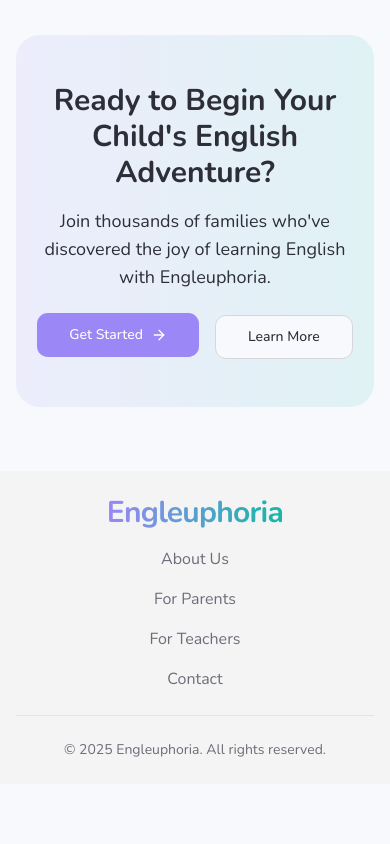
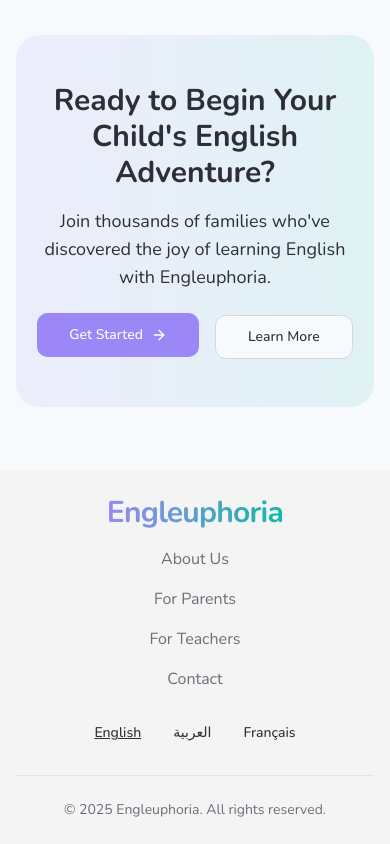
Before and after one commit to zahradj/engleuphoria, a React (Vite) app: page / in a window 390 px wide. Shown: the part 4105-4949 px from the top of the page. Before the commit the page ends 4889 px from the top, so only its background shows below. Built offline with nearby package versions, Linux system fonts and the light colour scheme.

Commit message:
Add Arabic and French languages
Adds Arabic and French language support, potentially including UI translations and language selection options.

```diff
--- a/src/App.tsx
+++ b/src/App.tsx
@@ -4,6 +4,7 @@ import { Toaster as Sonner } from "@/components/ui/sonner";
 import { TooltipProvider } from "@/components/ui/tooltip";
 import { QueryClient, QueryClientProvider } from "@tanstack/react-query";
 import { BrowserRouter, Routes, Route } from "react-router-dom";
+import { LanguageProvider } from "./contexts/LanguageContext";
 import Index from "./pages/Index";
 import Dashboard from "./pages/Dashboard";
 import Classroom from "./pages/Classroom";
@@ -19,6 +20,7 @@ const queryClient = new QueryClient();
 const App = () => (
   <QueryClientProvider client={queryClient}>
     <TooltipProvider>
+      <LanguageProvider>
         <Toaster />
         <Sonner />
         <BrowserRouter>
@@ -34,6 +36,7 @@ const App = () => (
             <Route path="*" element={<NotFound />} />
           </Routes>
         </BrowserRouter>
+      </LanguageProvider>
     </TooltipProvider>
   </QueryClientProvider>
 );
--- a/src/components/StudentHeader.tsx
+++ b/src/components/StudentHeader.tsx
@@ -2,10 +2,17 @@
 import { useState } from "react";
 import { PointsBadge } from "./PointsBadge";
 import { Button } from "@/components/ui/button";
-import { Bell, User, Menu } from "lucide-react";
+import { Bell, User, Menu, Globe } from "lucide-react";
 import { useNavigate } from "react-router-dom";
 import { Logo } from "./Logo";
 import { Sheet, SheetContent, SheetTrigger } from "@/components/ui/sheet";
+import {
+  DropdownMenu,
+  DropdownMenuContent,
+  DropdownMenuItem,
+  DropdownMenuTrigger,
+} from "@/components/ui/dropdown-menu";
+import { useLanguage } from "@/contexts/LanguageContext";
 
 interface StudentHeaderProps {
   studentName: string;
@@ -15,6 +22,7 @@ interface StudentHeaderProps {
 export function StudentHeader({ studentName, points }: StudentHeaderProps) {
   const navigate = useNavigate();
   const [open, setOpen] = useState(false);
+  const { language, setLanguage } = useLanguage();
 
   return (
     <header className="w-full bg-white shadow-sm py-3 px-4">
@@ -32,6 +40,35 @@ export function StudentHeader({ studentName, points }: StudentHeaderProps) {
           <Button variant="outline" size="icon" className="rounded-full">
             <User size={20} />
           </Button>
+
+          {/* Language Selector */}
+          <DropdownMenu>
+            <DropdownMenuTrigger asChild>
+              <Button variant="outline" size="icon" className="rounded-full">
+                <Globe size={20} />
+              </Button>
+            </DropdownMenuTrigger>
+            <DropdownMenuContent align="end">
+              <DropdownMenuItem
+                onClick={() => setLanguage('english')}
+                className={language === 'english' ? 'bg-muted' : ''}
+              >
+                English
+              </DropdownMenuItem>
+              <DropdownMenuItem
+                onClick={() => setLanguage('arabic')}
+                className={language === 'arabic' ? 'bg-muted' : ''}
+              >
+                العربية
+              </DropdownMenuItem>
+              <DropdownMenuItem
+                onClick={() => setLanguage('french')}
+                className={language === 'french' ? 'bg-muted' : ''}
+              >
+                Français
+              </DropdownMenuItem>
+            </DropdownMenuContent>
+          </DropdownMenu>
         </div>
 
         {/* Mobile menu */}
@@ -61,6 +98,34 @@ export function StudentHeader({ studentName, points }: StudentHeaderProps) {
                   <User size={18} />
                   <span>Profile</span>
                 </Button>
+
+                {/* Language Selection */}
+                <div className="mt-4 border-t pt-4">
+                  <p className="text-sm text-muted-foreground mb-2">Language:</p>
+                  <div className="grid grid-cols-3 gap-2">
+                    <Button
+                      size="sm"
+                      variant={language === 'english' ? 'default' : 'outline'}
+                      onClick={() => setLanguage('english')}
+                    >
+                      English
+                    </Button>
+                    <Button
+                      size="sm"
+                      variant={language === 'arabic' ? 'default' : 'outline'}
+                      onClick={() => setLanguage('arabic')}
+                    >
+                      العربية
+                    </Button>
+                    <Button
+                      size="sm"
+                      variant={language === 'french' ? 'default' : 'outline'}
+                      onClick={() => setLanguage('french')}
+                    >
+                      Français
+                    </Button>
+                  </div>
+                </div>
               </div>
             </SheetContent>
           </Sheet>
--- a/src/components/index/Footer.tsx
+++ b/src/components/index/Footer.tsx
@@ -1,9 +1,13 @@
 
 import { useNavigate } from "react-router-dom";
 import { Logo } from "@/components/Logo";
+import { Button } from "@/components/ui/button";
+import { Globe } from "lucide-react";
+import { useLanguage } from "@/contexts/LanguageContext";
 
 export const Footer = () => {
   const navigate = useNavigate();
+  const { language, setLanguage, languageText } = useLanguage();
 
   return (
     <footer className="bg-muted py-6">
@@ -16,7 +20,7 @@ export const Footer = () => {
           {/* Mobile Footer Links */}
           <div className="flex flex-col md:hidden gap-4 text-center">
             <a href="#" className="text-muted-foreground hover:text-foreground">
-              About Us
+              {languageText.aboutUs}
             </a>
             <a
               href="#"
@@ -26,7 +30,7 @@ export const Footer = () => {
                 navigate('/for-parents');
               }}
             >
-              For Parents
+              {languageText.forParents}
             </a>
             <a
               href="#"
@@ -36,17 +40,45 @@ export const Footer = () => {
                 navigate('/for-teachers');
               }}
             >
-              For Teachers
+              {languageText.forTeachers}
             </a>
             <a href="#" className="text-muted-foreground hover:text-foreground">
-              Contact
+              {languageText.contact}
             </a>
+
+            {/* Language Selector for Mobile */}
+            <div className="flex justify-center gap-2 mt-2">
+              <Button
+                size="sm"
+                variant="ghost"
+                className={language === 'english' ? 'underline' : ''}
+                onClick={() => setLanguage('english')}
+              >
+                English
+              </Button>
+              <Button
+                size="sm"
+                variant="ghost"
+                className={language === 'arabic' ? 'underline' : ''}
+                onClick={() => setLanguage('arabic')}
+              >
+                العربية
+              </Button>
+              <Button
+                size="sm"
+                variant="ghost"
+                className={language === 'french' ? 'underline' : ''}
+                onClick={() => setLanguage('french')}
+              >
+                Français
+              </Button>
+            </div>
           </div>
 
           {/* Desktop Footer Links */}
-          <div className="hidden md:flex gap-6">
+          <div className="hidden md:flex gap-6 items-center">
             <a href="#" className="text-muted-foreground hover:text-foreground">
-              About Us
+              {languageText.aboutUs}
             </a>
             <a
               href="#"
@@ -56,7 +88,7 @@ export const Footer = () => {
                 navigate('/for-parents');
               }}
             >
-              For Parents
+              {languageText.forParents}
             </a>
             <a
               href="#"
@@ -66,11 +98,41 @@ export const Footer = () => {
                 navigate('/for-teachers');
               }}
             >
-              For Teachers
+              {languageText.forTeachers}
             </a>
             <a href="#" className="text-muted-foreground hover:text-foreground">
-              Contact
+              {languageText.contact}
             </a>
+
+            {/* Language Selector for Desktop */}
+            <div className="ml-4 flex items-center gap-1">
+              <Globe className="h-4 w-4 text-muted-foreground" />
+              <span className="mx-1 text-muted-foreground">|</span>
+              <Button
+                size="sm"
+                variant="ghost"
+                className={`px-2 py-1 h-auto ${language === 'english' ? 'text-foreground underline' : 'text-muted-foreground'}`}
+                onClick={() => setLanguage('english')}
+              >
+                EN
+              </Button>
+              <Button
+                size="sm"
+                variant="ghost"
+                className={`px-2 py-1 h-auto ${language === 'arabic' ? 'text-foreground underline' : 'text-muted-foreground'}`}
+                onClick={() => setLanguage('arabic')}
+              >
+                AR
+              </Button>
+              <Button
+                size="sm"
+                variant="ghost"
+                className={`px-2 py-1 h-auto ${language === 'french' ? 'text-foreground underline' : 'text-muted-foreground'}`}
+                onClick={() => setLanguage('french')}
+              >
+                FR
+              </Button>
+            </div>
           </div>
         </div>
 
--- a/src/components/index/Header.tsx
+++ b/src/components/index/Header.tsx
@@ -3,12 +3,20 @@ import { useState } from "react";
 import { useNavigate } from "react-router-dom";
 import { Button } from "@/components/ui/button";
 import { Logo } from "@/components/Logo";
-import { Menu, X } from "lucide-react";
+import { Menu, X, Globe } from "lucide-react";
 import { Sheet, SheetContent, SheetTrigger } from "@/components/ui/sheet";
+import {
+  DropdownMenu,
+  DropdownMenuContent,
+  DropdownMenuItem,
+  DropdownMenuTrigger,
+} from "@/components/ui/dropdown-menu";
+import { useLanguage } from "@/contexts/LanguageContext";
 
 export const Header = () => {
   const navigate = useNavigate();
   const [open, setOpen] = useState(false);
+  const { language, setLanguage, languageText } = useLanguage();
 
   return (
     <header className="w-full bg-white/80 backdrop-blur-sm shadow-sm py-3 px-4">
@@ -17,10 +25,47 @@ export const Header = () => {
 
         {/* Desktop Navigation */}
         <div className="hidden sm:flex items-center gap-4">
-          <Button variant="ghost" onClick={() => navigate('/for-parents')}>For Parents</Button>
-          <Button variant="ghost" onClick={() => navigate('/for-teachers')}>For Teachers</Button>
-          <Button variant="outline" onClick={() => navigate('/login')}>Log In</Button>
-          <Button onClick={() => navigate('/signup')}>Sign Up</Button>
+          <Button variant="ghost" onClick={() => navigate('/for-parents')}>
+            {languageText.forParents}
+          </Button>
+          <Button variant="ghost" onClick={() => navigate('/for-teachers')}>
+            {languageText.forTeachers}
+          </Button>
+          <Button variant="outline" onClick={() => navigate('/login')}>
+            {languageText.logIn}
+          </Button>
+          <Button onClick={() => navigate('/signup')}>
+            {languageText.signUp}
+          </Button>
+
+          {/* Language Selector */}
+          <DropdownMenu>
+            <DropdownMenuTrigger asChild>
+              <Button variant="outline" size="icon">
+                <Globe className="h-[1.2rem] w-[1.2rem]" />
+              </Button>
+            </DropdownMenuTrigger>
+            <DropdownMenuContent align="end">
+              <DropdownMenuItem
+                onClick={() => setLanguage('english')}
+                className={language === 'english' ? 'bg-muted' : ''}
+              >
+                English
+              </DropdownMenuItem>
+              <DropdownMenuItem
+                onClick={() => setLanguage('arabic')}
+                className={language === 'arabic' ? 'bg-muted' : ''}
+              >
+                العربية
+              </DropdownMenuItem>
+              <DropdownMenuItem
+                onClick={() => setLanguage('french')}
+                className={language === 'french' ? 'bg-muted' : ''}
+              >
+                Français
+              </DropdownMenuItem>
+            </DropdownMenuContent>
+          </DropdownMenu>
         </div>
 
         {/* Mobile Navigation */}
@@ -39,19 +84,55 @@ export const Header = () => {
               <Button variant="ghost" onClick={() => {
                 navigate('/for-parents');
                 setOpen(false);
-              }}>For Parents</Button>
+              }}>
+                {languageText.forParents}
+              </Button>
               <Button variant="ghost" onClick={() => {
                 navigate('/for-teachers');
                 setOpen(false);
-              }}>For Teachers</Button>
+              }}>
+                {languageText.forTeachers}
+              </Button>
               <Button variant="outline" onClick={() => {
                 navigate('/login');
                 setOpen(false);
-              }}>Log In</Button>
+              }}>
+                {languageText.logIn}
+              </Button>
               <Button onClick={() => {
                 navigate('/signup');
                 setOpen(false);
-              }} className="mt-2">Sign Up</Button>
+              }} className="mt-2">
+                {languageText.signUp}
+              </Button>
+
+              {/* Mobile Language Selector */}
+              <div className="mt-4 border-t pt-4 flex flex-col gap-2">
+                <p className="text-sm text-muted-foreground">Language:</p>
+                <div className="flex gap-2">
+                  <Button
+                    size="sm"
+                    variant={language === 'english' ? 'default' : 'outline'}
+                    onClick={() => setLanguage('english')}
+                  >
+                    English
+                  </Button>
+                  <Button
+                    size="sm"
+                    variant={language === 'arabic' ? 'default' : 'outline'}
+                    onClick={() => setLanguage('arabic')}
+                  >
+                    العربية
+                  </Button>
+                  <Button
+                    size="sm"
+                    variant={language === 'french' ? 'default' : 'outline'}
+                    onClick={() => setLanguage('french')}
+                  >
+                    Français
+                  </Button>
+                </div>
+              </div>
             </div>
           </SheetContent>
         </Sheet>
--- /dev/null
+++ b/src/contexts/LanguageContext.tsx
@@ -0,0 +1,66 @@
+
+import React, { createContext, useContext, useState, ReactNode } from 'react';
+
+type Language = 'english' | 'arabic' | 'french';
+
+interface LanguageContextType {
+  language: Language;
+  setLanguage: (language: Language) => void;
+  languageText: {
+    forParents: string;
+    forTeachers: string;
+    logIn: string;
+    signUp: string;
+    aboutUs: string;
+    contact: string;
+  };
+}
+
+const translations = {
+  english: {
+    forParents: 'For Parents',
+    forTeachers: 'For Teachers',
+    logIn: 'Log In',
+    signUp: 'Sign Up',
+    aboutUs: 'About Us',
+    contact: 'Contact',
+  },
+  arabic: {
+    forParents: 'للآباء',
+    forTeachers: 'للمعلمين',
+    logIn: 'تسجيل الدخول',
+    signUp: 'إنشاء حساب',
+    aboutUs: 'من نحن',
+    contact: 'اتصل بنا',
+  },
+  french: {
+    forParents: 'Pour les Parents',
+    forTeachers: 'Pour les Enseignants',
+    logIn: 'Connexion',
+    signUp: 'Inscription',
+    aboutUs: 'À Propos',
+    contact: 'Contact',
+  },
+};
+
+const LanguageContext = createContext<LanguageContextType | undefined>(undefined);
+
+export const LanguageProvider = ({ children }: { children: ReactNode }) => {
+  const [language, setLanguage] = useState<Language>('english');
+
+  const languageText = translations[language];
+
+  return (
+    <LanguageContext.Provider value={{ language, setLanguage, languageText }}>
+      {children}
+    </LanguageContext.Provider>
+  );
+};
+
+export const useLanguage = () => {
+  const context = useContext(LanguageContext);
+  if (context === undefined) {
+    throw new Error('useLanguage must be used within a LanguageProvider');
+  }
+  return context;
+};
```
Lines whose indentation alone changed are shown as unchanged.
